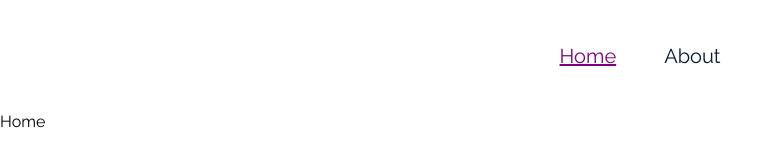
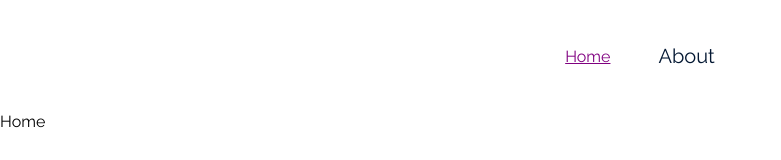
Before and after one commit to joao0814/react-router, a React (Create React App) app: page / in a window 1280 px wide. Shown: the top 160 px of the page, without its empty margins (0-781 px from the left). Built offline with nearby package versions, Linux system fonts and the light colour scheme.

Commit message:
feat: change Link for NavLink

```diff
--- a/src/components/MenuLink/index.js
+++ b/src/components/MenuLink/index.js
@@ -1,17 +1,17 @@
-import { Link, useLocation } from "react-router-dom";
+import { NavLink, useLocation } from "react-router-dom";
 import styles from "./MenuLink.module.css";
 
 export default function MenuLink({ to, title }) {
   const localizacao = useLocation();
 
   return (
-    <Link
+    <NavLink
       to={to}
-      className={`${styles.link} ${
-        localizacao.pathname === to ? styles.linkDestacado : ""
-      }`}
+      className={({ isActive, isPending }) =>
+        isPending ? "" : isActive ? styles.linkDestacado : styles.link
+      }
     >
       {title}
-    </Link>
+    </NavLink>
   );
 }
```
